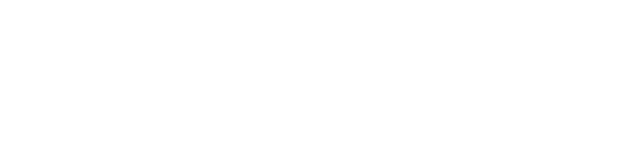
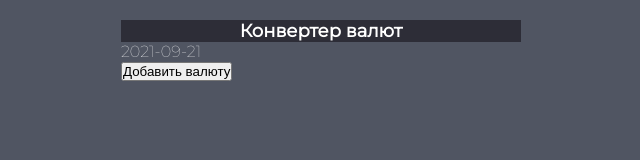
Before and after one commit to vedinche/Currency-converter, a plain HTML site: page index.html in a window 1280 px wide. Shown: the whole page, without its empty margins (319-959 px from the left). Drawn offline with Linux system fonts and the light colour scheme.

Commit message:
feat: add header

```diff
--- a/index.html
+++ b/index.html
@@ -5,6 +5,18 @@
     <meta http-equiv="X-UA-Compatible" content="IE=edge" />
     <meta name="viewport" content="width=device-width, initial-scale=1.0" />
     <title>Конвертер валют</title>
+    <link rel="stylesheet" href="style.css" />
   </head>
-  <body></body>
+  <body>
+    <div class="container">
+      <div class="header">
+        <h1 class="header__title">Конвертер валют</h1>
+      </div>
+      <div class="date">2021-09-21</div>
+      <ul class="currencies"></ul>
+      <ul class="add-currency-list"></ul>
+      <button class="add-currency-btn">Добавить валюту</button>
+    </div>
+    <script src="script.js"></script>
+  </body>
 </html>
--- a/style.css
+++ b/style.css
@@ -0,0 +1,28 @@
+@import url('https://fonts.googleapis.com/css2?family=Montserrat:wght@100;400&display=swap');
+
+* {
+  margin: 0;
+  padding: 0;
+  box-sizing: border-box;
+}
+
+body {
+  font-family: 'Montserrat', sans-serif;
+  font-weight: 100;
+  background-color: #505562;
+  color: #fff;
+}
+
+.container {
+  max-width: 400px;
+  margin: 20px auto;
+}
+
+.header {
+  background-color: #2d2d37;
+  text-align: center;
+}
+
+.header__title {
+  font-size: 18px;
+}
```
